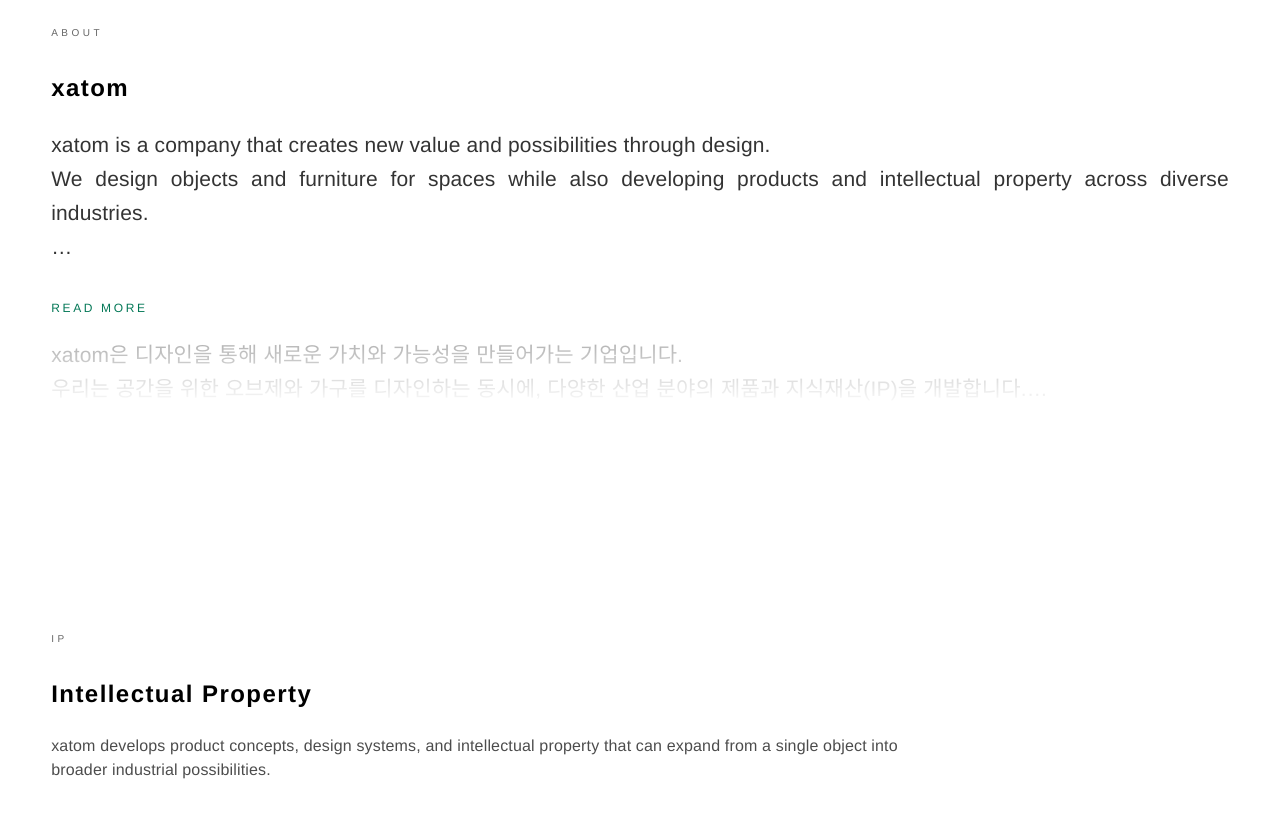
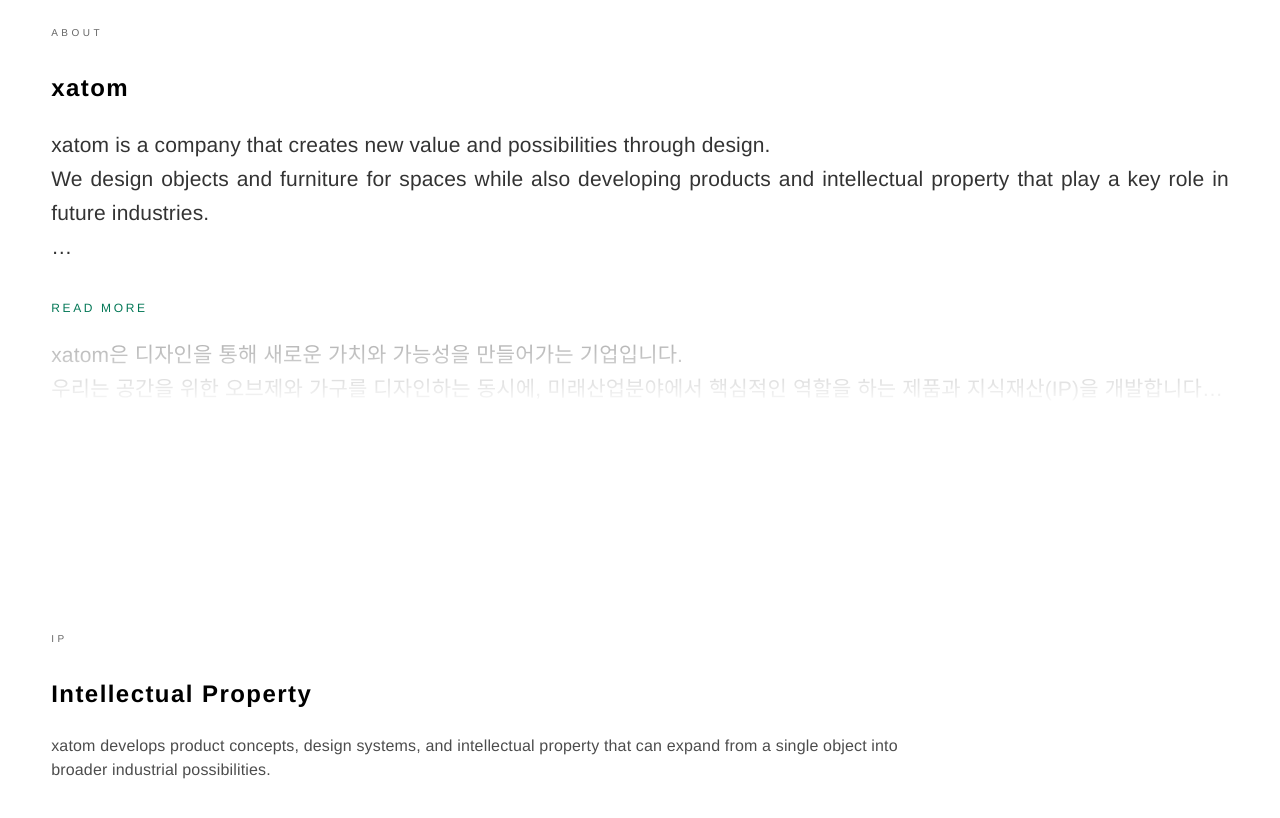
Before and after one commit to xatom-space/xatom, a Next.js app: page /home in a window 1280 px wide. Shown: the part 1160-1978 px from the top of the page. Built offline with nearby package versions, Linux system fonts and the light colour scheme.

Commit message:
Update about future industry wording

```diff
--- a/app/home/page.tsx
+++ b/app/home/page.tsx
@@ -188,7 +188,7 @@ export default function HomePage() {
   }
 
   const aboutEn = `xatom is a company that creates new value and possibilities through design.
-We design objects and furniture for spaces while also developing products and intellectual property across diverse industries.
+We design objects and furniture for spaces while also developing products and intellectual property that play a key role in future industries.
 
 We believe that good design is more than creating beautiful forms. It is a process of solving problems, improving experiences, and creating new opportunities. Guided by this philosophy, xatom focuses on transforming ideas into tangible value—from product planning and design to the development of intellectual property.
 
@@ -198,7 +198,7 @@ So that an idea that begins with a single object can become a product, an intell
 xatom designs a new dimension.`;
 
   const aboutKo = `xatom은 디자인을 통해 새로운 가치와 가능성을 만들어가는 기업입니다.
-우리는 공간을 위한 오브제와 가구를 디자인하는 동시에, 다양한 산업 분야의 제품과 지식재산(IP)을 개발합니다.
+우리는 공간을 위한 오브제와 가구를 디자인하는 동시에, 미래산업분야에서 핵심적인 역할을 하는 제품과 지식재산(IP)을 개발합니다.
 
 좋은 디자인은 단순히 아름다운 형태를 만드는 것이 아니라 문제를 해결하고, 경험을 개선하며, 새로운 기회를 창출하는 과정이라고 믿습니다.
 이러한 생각을 바탕으로 xatom은 제품 기획부터 디자인, 지식재산 개발에 이르기까지 아이디어를 실질적인 가치로 발전시키는 데 집중합니다.
```
